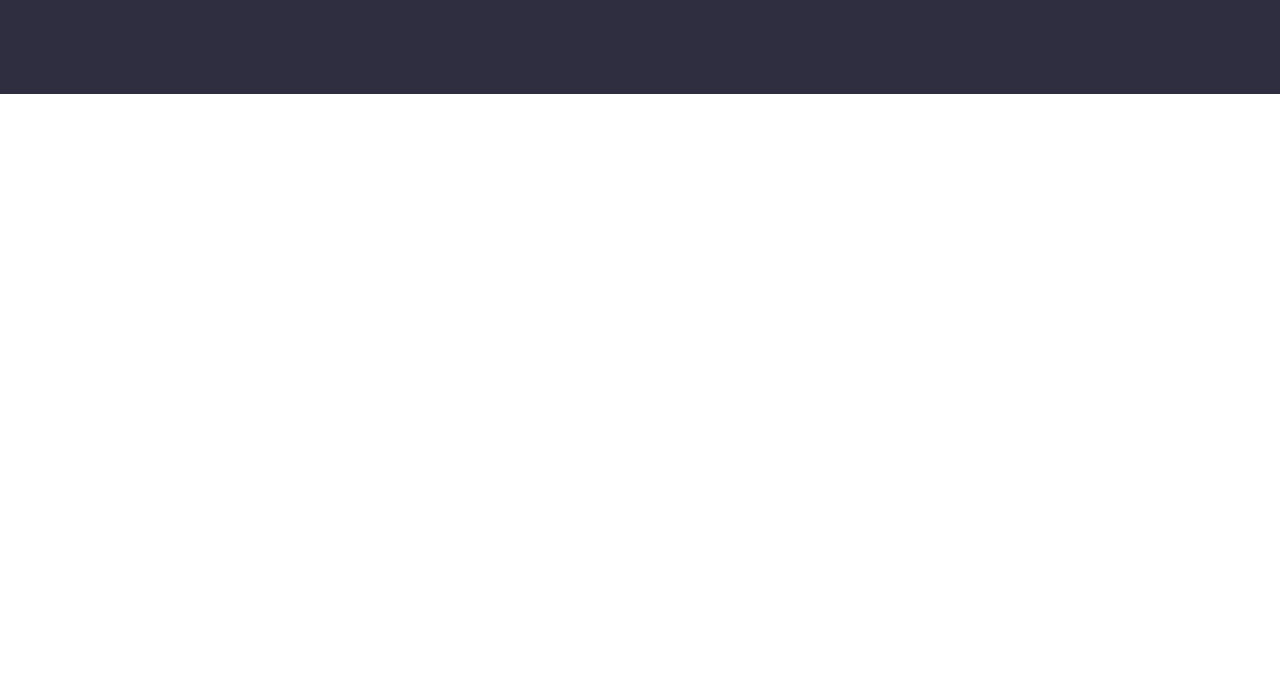
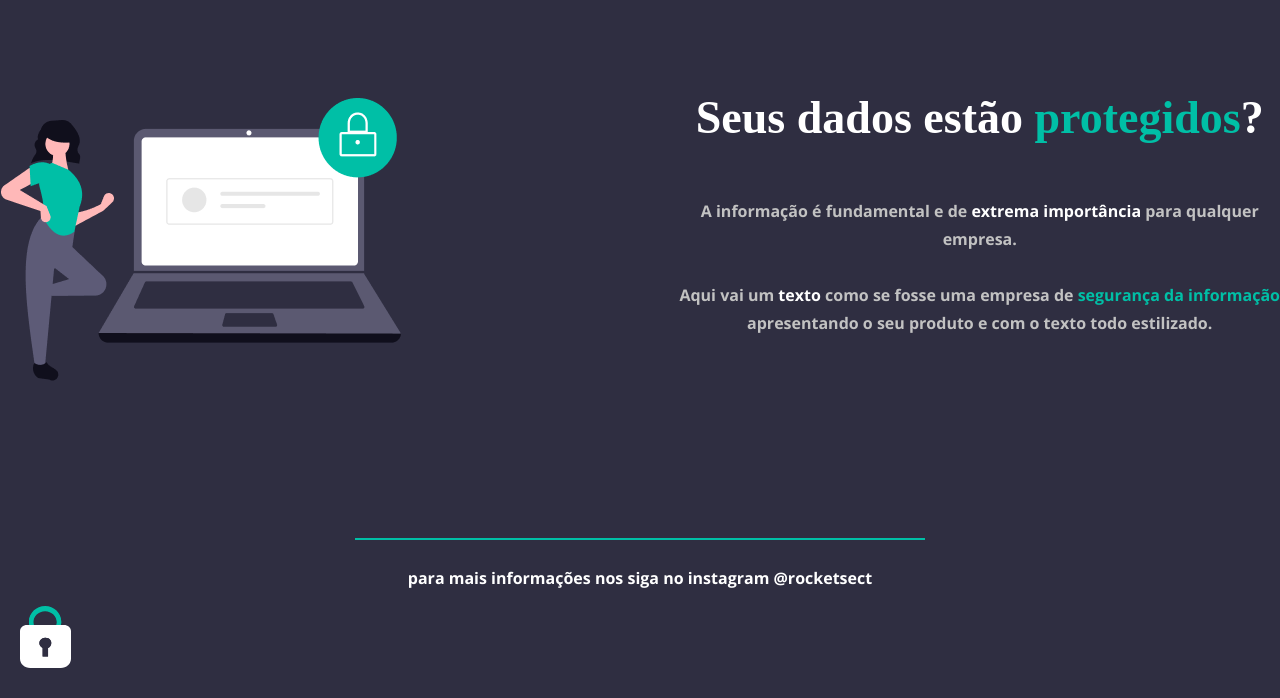
Before and after one commit to NicholasNascimento/explorer-desafio-recriando-layout-01, a plain HTML site: page index.html in a window 1280 px wide. Shown: the part 102-800 px from the top of the page. Drawn offline with nearby package versions, Linux system fonts and the light colour scheme.

Commit message:
Finished

```diff
--- a/index.html
+++ b/index.html
@@ -10,12 +10,16 @@
 
     <link rel="stylesheet" href="style.css">
 
-  <link href="https://fonts.googleapis.com/css2?family=JetBrains+Mono:wght@500;700&family=Open+Sans:wght@700&display=swap" rel="stylesheet">
+    <link
+      href="https://fonts.googleapis.com/css2?family=JetBrains+Mono:wght@500;700&family=Open+Sans:wght@700&display=swap"
+      rel="stylesheet">
   </head>
   <body>
     <div class="page">
       <nav>
-      <img src="images/logo.svg" alt="Imagem da logo da Rocket.sect">
+        <a href="#">
+          <img src="images/logo.svg" alt="Logo da Rocket.sect">
+        </a>
 
         <ul>
           <li><a href="#">Início</a></li>
@@ -23,6 +27,28 @@
           <li><a href="#">Contato</a></li>
         </ul>
       </nav>
+
+      <main>
+        <img src="images/img1.png" alt="Mulher comemorando ao lado de um computador gigante com símbolo de proteção">
+        <div class="content">
+          <h1>Seus dados estão <span>protegidos</span>?</h1>
+          <p>
+            A informação é fundamental e de <strong>extrema importância</strong> para qualquer<br>
+            empresa.
+            <br>
+            <br>
+            Aqui vai um <strong>texto</strong> como se fosse uma empresa de <span>segurança da informação</span><br>
+            apresentando o seu produto e com o texto todo estilizado.
+          </p>
+        </div>
+      </main>
+
+      <footer>
+        <div class="line"></div>
+        <p>para mais informações nos siga no instagram @rocketsect</p>
+      </footer>
+
+      <img id="padlock" src="images/padlock.svg" alt="Cadeado trancado no canto ínferior esquerdo da tela">
     </div>
   </body>
 </html>
--- a/style.css
+++ b/style.css
@@ -9,12 +9,19 @@
   --subtitle: #FFFFFF;
 }
 
+p {
+  font-family: 'Open Sans', sans-serif;
+}
+
 .page {
   background: var(--background);
+  height: 100vh;
 }
 
 nav {
   display: flex;
+  max-width: 1280px;
+  margin: 0 auto;
   text-align: center;
   justify-content: space-between;
 
@@ -39,6 +46,61 @@ nav ul a:hover {
   color: var(--subtitle-dark);
 }
 
-p {
-  font-family: 'Open Sans', sans-serif;
+main {
+  padding-bottom: 157px;
+  display: flex;
+  max-width: 1280px;
+  margin: 0 auto;
+  text-align: center;
+  justify-content: space-between;
 }
+
+.content {
+  padding-left: 89px;
+}
+
+h1 {
+  font-weight: 700;
+  font-size: 46px;
+  line-height: 40px;
+
+  padding-bottom: 59px;
+
+  color: var(--subtitle);
+}
+
+span {
+  color: var(--span);
+}
+
+main p {
+  font-weight: 400;
+  font-size: 16px;
+  line-height: 28px;
+
+
+  color: var(--subtitle-dark);
+}
+
+strong {
+  color: var(--subtitle);
+}
+
+.line {
+  border: 1px solid #00BFA6;
+  width: 568px;
+  margin: 0 auto;
+
+  margin-bottom: 27px;
+}
+
+footer {
+  text-align: center;
+  color: var(--subtitle);
+}
+
+#padlock {
+  position: fixed;
+  bottom: 30px;
+  left: 20px;
+}
```
Lines whose indentation alone changed are shown as unchanged.
